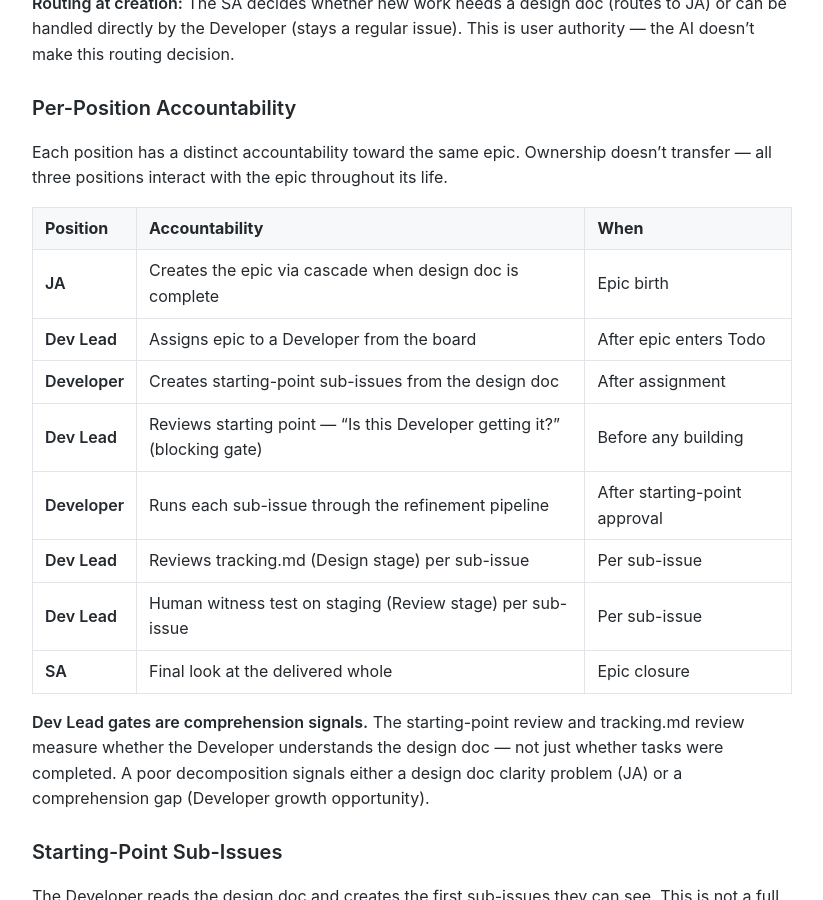
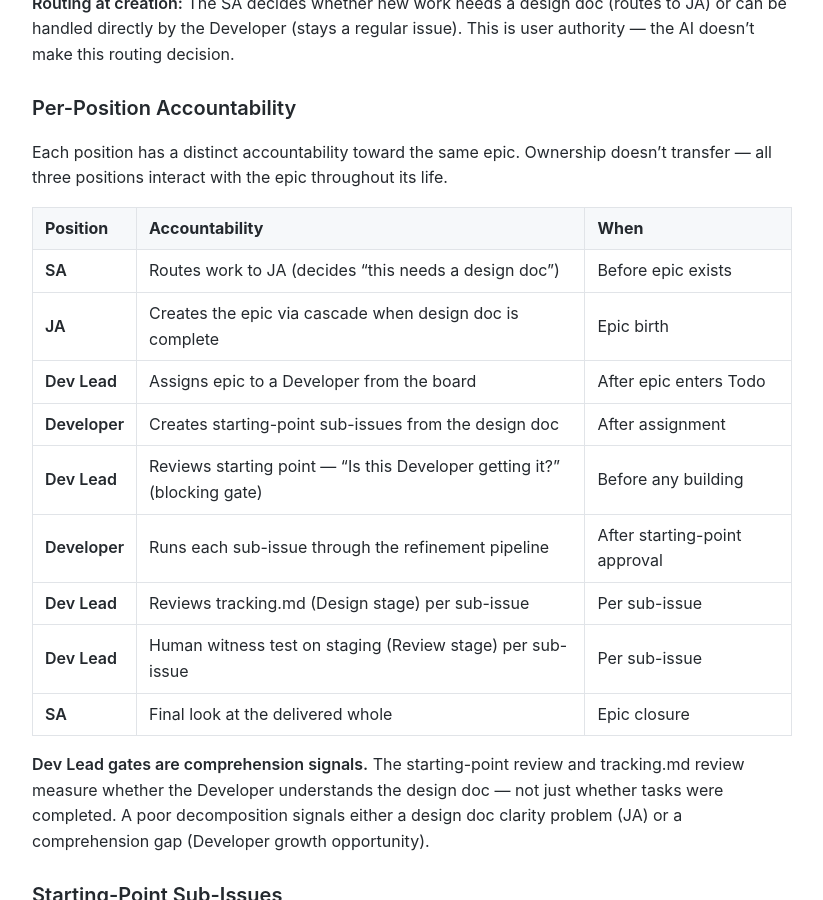
Before and after one commit to MariusWilsch/public-wilsch-ai-pages, a Jekyll site: the page built from global/issue-lifecycle-router.md, in a window 1280 px wide and 900 px high, scrolled down 3672 px. Shown: the whole window, without its empty margins (228-1051 px from the left). Built offline with Jekyll 4.4.1, drawn with Linux system fonts in a browser that asks for light colours; our own code applies the rules of GitHub Pages for plain Markdown files.

Commit message:
Sync from hippocampus 2026-02-16

```diff
--- a/global/issue-lifecycle-router.md
+++ b/global/issue-lifecycle-router.md
@@ -129,6 +129,7 @@ Each position has a distinct accountability toward the same epic. Ownership does
 
 | Position | Accountability | When |
 |----------|---------------|------|
+| **SA** | Routes work to JA (decides "this needs a design doc") | Before epic exists |
 | **JA** | Creates the epic via cascade when design doc is complete | Epic birth |
 | **Dev Lead** | Assigns epic to a Developer from the board | After epic enters Todo |
 | **Developer** | Creates starting-point sub-issues from the design doc | After assignment |
```
